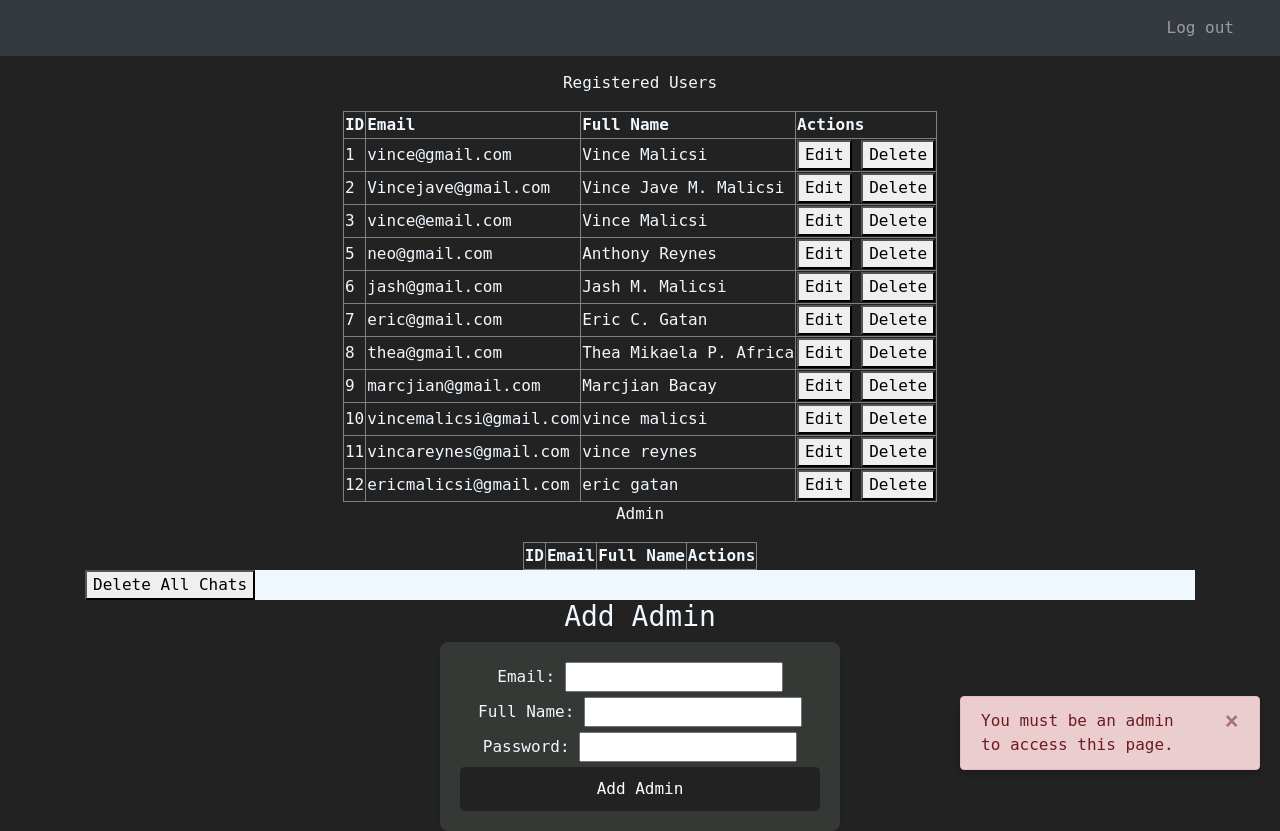
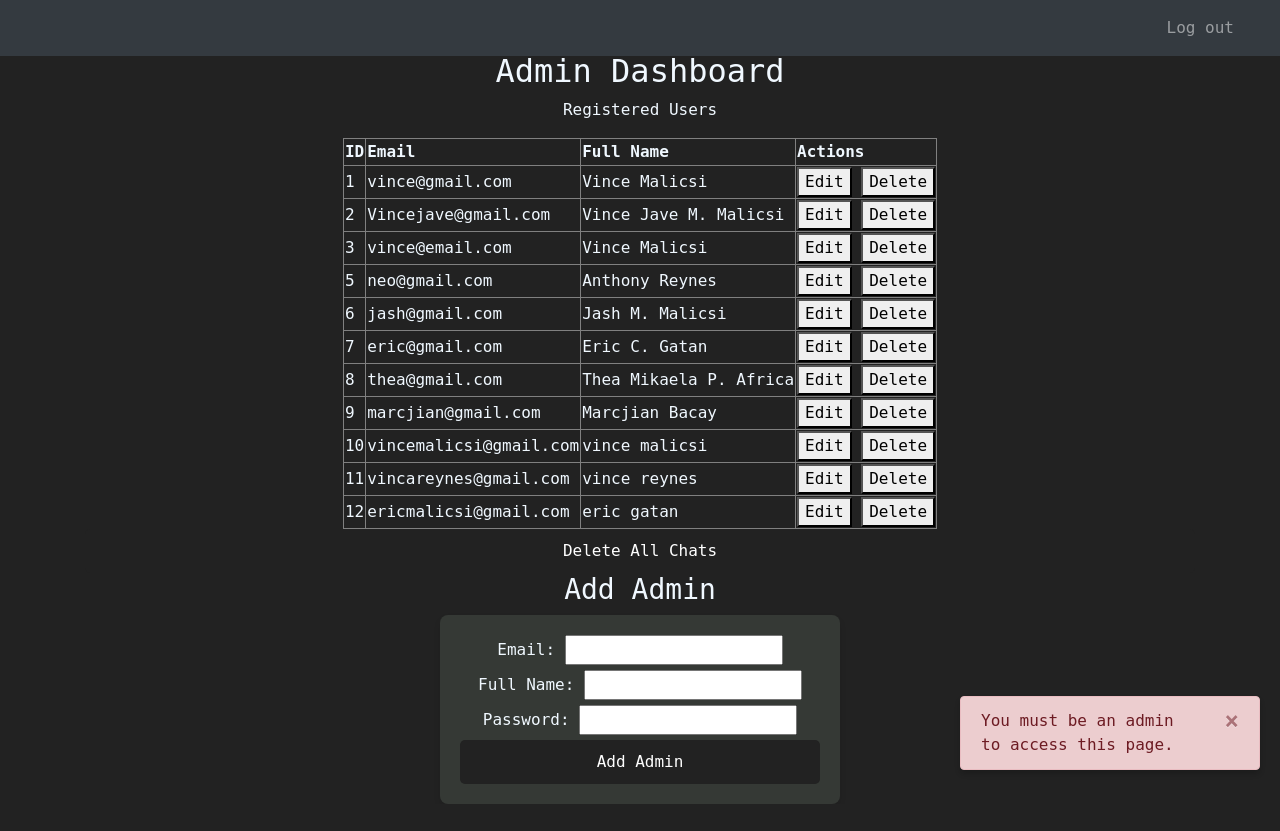
Before and after one commit to NetVinceGithub/Chatty-Notes, a Flask app: page /admin-dashboard in a window 1280 px wide. After the commit the page ends 804 px from the top, so only its background shows below. Run offline with Flask 3, Linux system fonts and the light colour scheme; a user stored in the database is signed in; lists and menus that the app fills with data are empty; some libraries are stand-ins or nearby versions.

Commit message:
going live

```diff
--- a/website/static/admin-dashboard.css
+++ b/website/static/admin-dashboard.css
@@ -12,4 +12,21 @@
 
 .delete-all-chat{
   background-color: aliceblue;
+  padding:0px;
 }
+
+.delete-button{
+  width: 100%;
+  padding: 10px;
+  background-color: #222222;
+  color: #ffffff;
+  border: none;
+  border-radius: 5px;
+  font-size: 16px;
+  cursor: pointer;
+  transition: background-color 0.3s;
+}
+
+.delete-button:hover {
+  background-color: #000000;
+}
--- a/website/static/lounge.css
+++ b/website/static/lounge.css
@@ -110,3 +110,7 @@
 
   width: 350px;
 }
+
+.lounge {
+  font-size:xx-large;
+}
--- a/website/templates/admin-dashboard.html
+++ b/website/templates/admin-dashboard.html
@@ -1,4 +1,4 @@
-{% extends "base.html" %}
+{% extends "index.html" %}
 {% block title %}Home{% endblock %}
 
 {% block content %}
@@ -44,32 +44,10 @@
   </table>
 </div>
 
-<div align="center" class="admin-table-contents">
-    <p class="admin-table-title">Admin</p>
-    <table border="1" class="table-contents">
-      <tr class="table-contents">
-        <th>ID</th>
-        <th>Email</th>
-        <th>Full Name</th>
-        <th>Actions</th>
-      </tr>
-      {% for admin in admins %}
-      <tr>
-        <td>{{ admin.id }}</td>
-        <td>{{ admin.email }}</td>
-
-        <td>
-          <button onclick="editUser({{ admin.id }}, '{{ admin.email }}', '{{ admin.first_name }}')">Edit</button>
-          <button onclick="deleteUser({{ admin.id }})">Delete</button>
-        </td>
-      </tr>
-      {% endfor %}
-    </table>
-  </div>
 
 
-<div class="delete-all-chat">
-    <button onclick="deleteAllChats()">Delete All Chats</button>
+<div align="center" >
+    <button class="delete-button" onclick="deleteAllChats()">Delete All Chats</button>
 </div>
 
 
--- a/website/templates/admin-login.html
+++ b/website/templates/admin-login.html
@@ -1,4 +1,4 @@
-{% extends "base.html" %}
+{% extends "index.html" %}
 
 {% block title %}
 Admin Login
--- a/website/templates/home.html
+++ b/website/templates/home.html
@@ -1,10 +1,10 @@
-{% extends "base.html" %}
+{% extends "index.html" %}
 {% block title %}Home{% endblock %}
 {% block content %}
 
 
 <div align="center" class="input-block">
-  <p class="links">Links</p>
+  <p class="links">Notes</p>
   <ul class="data-list" id="notes">
     {% for note in user.notes %}
     <li class="data-list">
--- a/website/templates/login.html
+++ b/website/templates/login.html
@@ -1,4 +1,4 @@
-{% extends "base.html" %} {% block title %}Login{% endblock %} {% block content
+{% extends "index.html" %} {% block title %}Login{% endblock %} {% block content
   %}
   <form method="POST">
     <h3 align="center">Login</h3>
--- a/website/templates/lounge.html
+++ b/website/templates/lounge.html
@@ -1,10 +1,10 @@
-{% extends "base.html" %}
+{% extends "index.html" %}
 {% block title %}Lounge{% endblock %}
 {% block content %}
 
 <div class="input-block">
   <div>
-    <p class="lounge">Lounge</p>
+    <p align="center" class="lounge">Lounge</p>
     <form method="POST">
       <textarea name="chat" id="chat" class="chat-area" required></textarea>
       <div class="add-message">
--- a/website/templates/sign_up.html
+++ b/website/templates/sign_up.html
@@ -1,4 +1,4 @@
-{% extends "base.html" %} {% block title %}Sign Up{% endblock %} {% block
+{% extends "index.html" %} {% block title %}Sign Up{% endblock %} {% block
   content %}
   <form method="POST">
     <h3 align="center">Sign Up</h3>
--- a/website/views.py
+++ b/website/views.py
@@ -16,8 +16,8 @@
         if len(note) < 1:
             flash('Note is too short!', category='error')
         else:
-            new_note = Note(data=note, user_id=current_user.id)  #providing the schema for the note
-            db.session.add(new_note) #adding the note to the database
+            new_note = Note(data=note, user_id=current_user.id)
+            db.session.add(new_note)
             db.session.commit()
             flash('Note added!', category='success')
 
```
Also changed, not shown: instance/database.db, website/templates/index.html (renamed from website/templates/base.html).
